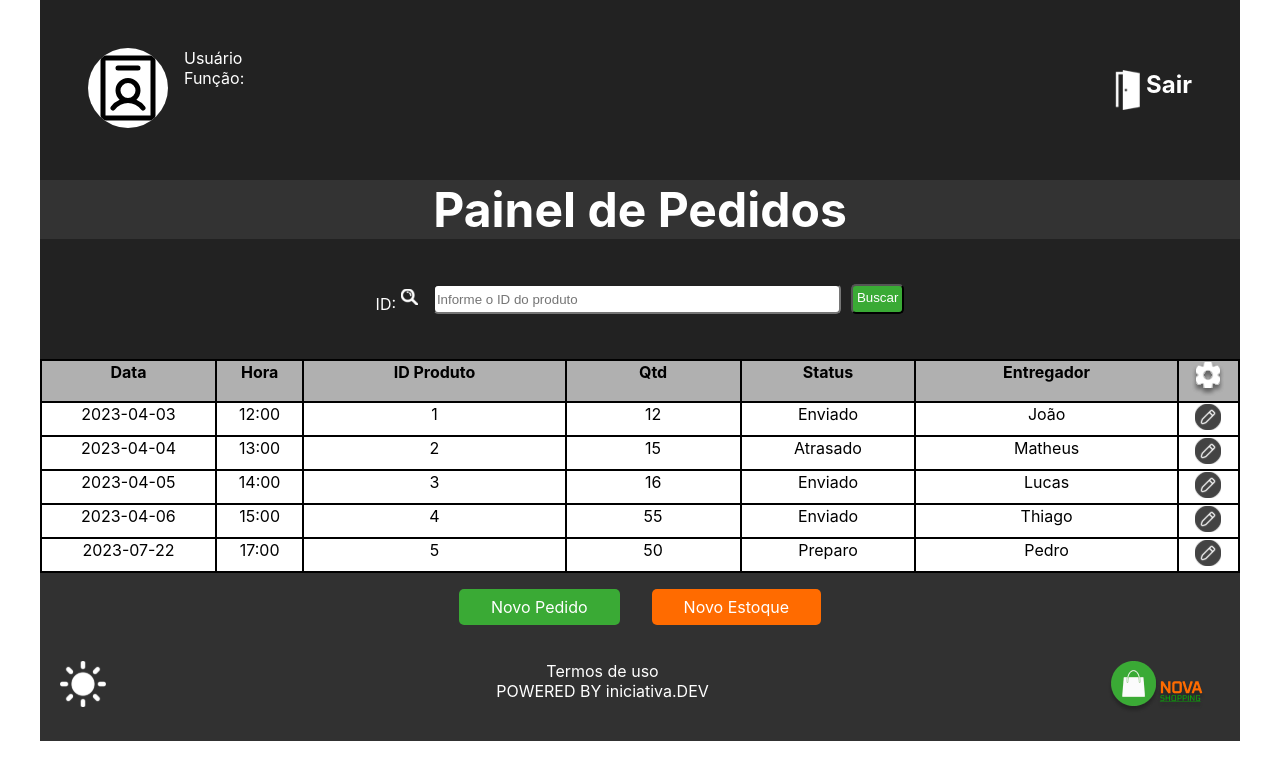
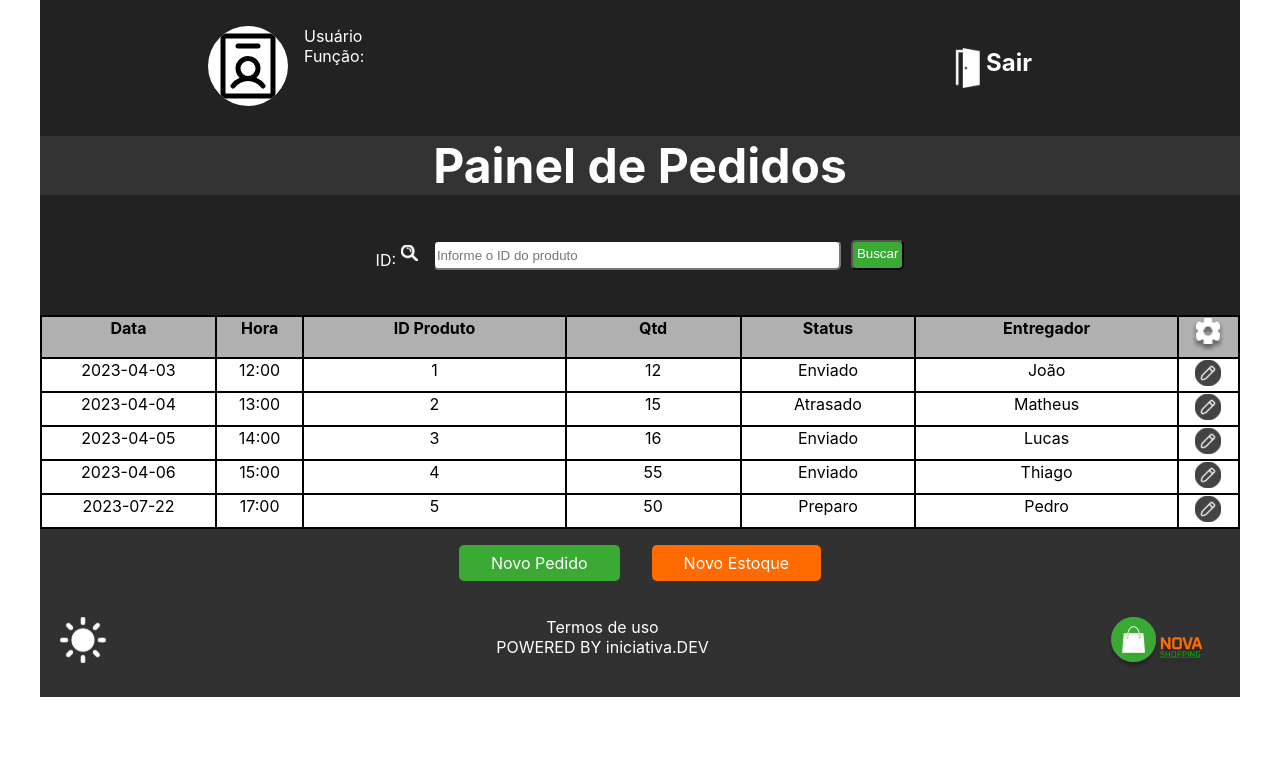
Before and after one commit to iniciativa-dev/nova-shopping-react-app, a React (Create React App) app: page /registers in a window 1280 px wide. Shown: the top 780 px of the page. Built offline with nearby package versions, Linux system fonts and the light colour scheme.

Commit message:
Updating Display

```diff
--- a/src/components/HeaderRegistros/style.ts
+++ b/src/components/HeaderRegistros/style.ts
@@ -7,22 +7,25 @@ export const Container = styled.div`
 
 export const HeaderTop = styled.div`
     background-color: var(--color-back-header);
-    width: 100%;
     display: flex;
     justify-content: space-between;
     align-items: center;
+    padding: 0 20vh;
 `;
 
 export const HeaderLeft = styled.div`
-    margin: 3em;
     display: flex;
+    justify-content: space-around;
+
+  div{
+      padding: 0.5em;
+    }
 
   p{
     color: var(--color-font-header);
   }
 
   img {
-    margin-right: 2vh;
     background-color: var(--color-font-header);
     height: 10vh;
   }
```
Also changed, not shown: src/components/HeaderRegistros/index.tsx (+6 -4 lines).
